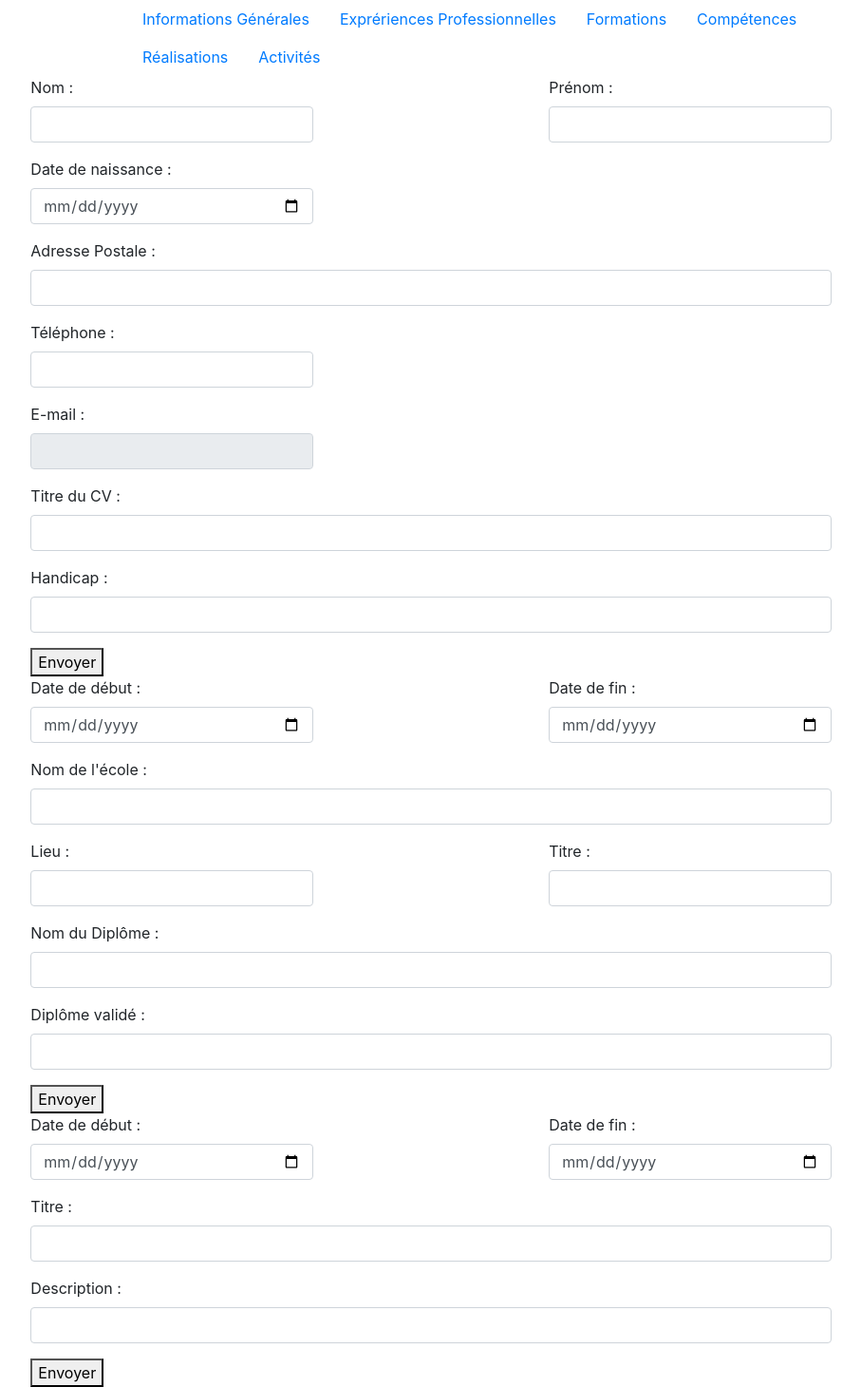
After one commit to igld/curriculum, a PHP site: page /views/corre.php in a window 1280 px wide. The commit adds this page. Shown: the whole page at 95% size, without its empty margins (186-1093 px from the left). Run offline with PHP 8.4, Linux system fonts and the light colour scheme.

Commit message:
Ajout des fichiers pour la création du CV quand aucun CV dans la BDD

```diff
--- a/controllers/verification_connexion_ctrl.php
+++ b/controllers/verification_connexion_ctrl.php
@@ -4,7 +4,7 @@ $mail = htmlspecialchars($_POST['mail']);
 $mdp = htmlspecialchars($_POST['mdp']);
 //Hachage mdp pour ne pas l'avoir en clair dans la BDD
 $mdp_hache = password_hash($_POST['mdp'], PASSWORD_DEFAULT);
-// print_r( $_POST);  affichage du post
+// print_r( $_POST); // affichage du post
 //connection à la BDD
 include '../models/connexion_BDD_mdl.php';
 
--- /dev/null
+++ b/views/corre.php
@@ -0,0 +1,251 @@
+<!doctype html>
+<html lang="fr">
+<head>
+    <title>Title</title>
+    <!-- Required meta tags -->
+    <meta charset="utf-8">
+    <meta name="viewport" content="width=device-width, initial-scale=1, shrink-to-fit=no">
+    <!-- Bootstrap CSS -->
+    <link rel="stylesheet" href="https://stackpath.bootstrapcdn.com/bootstrap/4.1.3/css/bootstrap.min.css" integrity="sha384-MCw98/SFnGE8fJT3GXwEOngsV7Zt27NXFoaoApmYm81iuXoPkFOJwJ8ERdknLPMO" crossorigin="anonymous">
+</head>
+<body>
+
+    <nav class="nav nav-pills offset-3 col-8">
+        <a class="nav-item nav-link " href="#users" data-toggle="tab">Informations Générales</a>
+        <a class="nav-item nav-link " href="#exp_pro" data-toggle="tab">Exprériences Professionnelles</a>
+        <a class="nav-item nav-link " href="#trainings" data-toggle="tab">Formations</a>
+        <a class="nav-item nav-link " href="#skills" data-toggle="tab">Compétences</a>
+        <a class="nav-item nav-link " href="#realisations" data-toggle="tab">Réalisations</a>
+        <a class="nav-item nav-link " href="#activities" data-toggle="tab">Activités</a>
+    </nav>
+
+
+    <div class="tab-content">
+
+        <div class="tab-pane active " id="users">
+                <form class="row">
+
+                    <div class="form-group offset-2 col-3">
+                        <label for="texte">Nom : </label>
+                        <input id="texte" type="text" class="form-control">
+                    </div>
+                    <div class="form-group col-3 offset-2">
+                        <label for="texte">Prénom : </label>
+                        <input id="texte" type="text" class="form-control">
+                    </div>
+                    <div class="form-group col-3 offset-2">
+                        <label for="texte">Date de naissance : </label>
+                        <input id="texte" type="date" class="form-control">
+                    </div>
+                    <!-- Force next columns to break to new line -->
+                    <div class="w-100"></div>
+                    <div class="form-group col-8 offset-2">
+                        <label for="texte">Adresse Postale : </label>
+                        <input id="texte" type="text" class="form-control">
+                    </div>
+                    <!-- Force next columns to break to new line -->
+                    <div class="w-100"></div>
+                    <div class="form-group col-3 offset-2">
+                        <label for="texte">Téléphone : </label>
+                        <input id="texte" type="text" class="form-control">
+                    </div>
+                    <!-- Force next columns to break to new line -->
+                    <div class="w-100"></div>
+                    <div class="form-group col-3 offset-2">
+                        <label for="texte">E-mail : </label>
+                        <input id="texte" type="email" class="form-control" readonly>
+                    </div>
+                    <!-- Force next columns to break to new line -->
+                    <div class="w-100"></div>
+                    <div class="form-group col-8 offset-2">
+                        <label for="texte">Titre du CV : </label>
+                        <input id="texte" type="text" class="form-control">
+                    </div>
+                    <!-- Force next columns to break to new line -->
+                    <div class="w-100"></div>
+                    <div class="form-group col-8 offset-2">
+                        <label for="texte">Handicap : </label>
+                        <input id="texte" type="text" class="form-control">
+                    </div>
+                    <!-- Force next columns to break to new line -->
+                    <div class="w-100"></div>
+                    <div class="offset-2 col-1">
+                        <button >Envoyer</button>
+                    </div>
+                </form>
+
+
+        </div>
+
+        <div class="tab-pane" id="exp_pro">
+            <form class="row">
+
+                    <div class="form-group col-3 offset-2">
+                        <label for="texte">Date de début : </label>
+                        <input id="texte" type="date" class="form-control">
+                    </div>
+                    <div class="form-group col-3 offset-2">
+                        <label for="texte">Date de fin : </label>
+                        <input id="texte" type="date" class="form-control">
+                    </div>
+                    <!-- Force next columns to break to new line -->
+                    <div class="w-100"></div>
+                    <div class="form-group col-8 offset-2">
+                        <label for="texte">Nom de l'entreprise : </label>
+                        <input id="texte" type="text" class="form-control">
+                    </div>
+                    <!-- Force next columns to break to new line -->
+                    <div class="w-100"></div>
+                    <div class="form-group col-3 offset-2">
+                        <label for="texte">Lieu : </label>
+                        <input id="texte" type="text" class="form-control">
+                    </div>
+                    <div class="form-group col-3 offset-2">
+                        <label for="texte">Type de contrat : </label>
+                        <input id="texte" type="text" class="form-control">
+                    </div>
+                    <!-- Force next columns to break to new line -->
+                    <div class="w-100"></div>
+                    <div class="form-group col-8 offset-2">
+                        <label for="texte">Mission : </label>
+                        <input id="texte" type="text" class="form-control">
+                    </div>
+                    <!-- Force next columns to break to new line -->
+                    <div class="w-100"></div>
+                    <div class="form-group col-8 offset-2">
+                        <label for="textarea">Détails : </label>
+                        <textarea id="textarea" class="form-control">Une description de vos taches ici</textarea>
+                    </div>
+                    <!-- Force next columns to break to new line -->
+                    <div class="w-100"></div>
+                    <div class="offset-2 col-1">
+                        <button >Envoyer</button>
+                    </div>
+
+            </form>
+
+        </div>
+
+        <div class="tab-pane active" id="trainings">
+            <form class="row">
+                <div class="form-group col-3 offset-2">
+                    <label for="texte">Date de début : </label>
+                    <input id="texte" type="date" class="form-control">
+                </div>
+                <div class="form-group col-3 offset-2">
+                    <label for="texte">Date de fin : </label>
+                    <input id="texte" type="date" class="form-control">
+                </div>
+                <!-- Force next columns to break to new line -->
+                <div class="w-100"></div>
+                <div class="form-group col-8 offset-2">
+                    <label for="texte">Nom de l'école : </label>
+                    <input id="texte" type="text" class="form-control">
+                </div>
+                <!-- Force next columns to break to new line -->
+                <div class="w-100"></div>
+                <div class="form-group col-3 offset-2">
+                    <label for="texte">Lieu : </label>
+                    <input id="texte" type="text" class="form-control">
+                </div>
+                <div class="form-group col-3 offset-2">
+                    <label for="texte">Titre : </label>
+                    <input id="texte" type="text" class="form-control">
+                </div>
+                <!-- Force next columns to break to new line -->
+                <div class="w-100"></div>
+                <div class="form-group col-8 offset-2">
+                    <label for="texte">Nom du Diplôme  : </label>
+                    <input id="texte" type="text" class="form-control">
+                </div>
+                <!-- Force next columns to break to new line -->
+                <div class="w-100"></div>
+                <div class="form-group col-8 offset-2">
+                    <label for="texte">Diplôme validé : </label>
+                    <input id="texte" type="text" class="form-control">
+                </div>
+                <!-- Force next columns to break to new line -->
+                <div class="w-100"></div>
+                <div class="offset-2 col-1">
+                    <button >Envoyer</button>
+                </div>
+            </form>
+        </div>
+
+        <div class="tab-pane" id="skills">
+            <form class="row">
+                <div class="form-group col-8 offset-2">
+                    <label for="texte">Titre : </label>
+                    <input id="texte" type="text" class="form-control">
+                </div>
+                <!-- Force next columns to break to new line -->
+                <div class="w-100"></div>
+                <div class="form-group col-8 offset-2">
+                    <label for="texte">Description : </label>
+                    <input id="texte" type="text" class="form-control">
+                </div>
+                <div class="offset-2 col-1">
+                    <button >Envoyer</button>
+                </div>
+            </form>
+        </div>
+        <div class="tab-pane active" id="realisations">
+            <form class="row">
+                <div class="form-group col-3 offset-2">
+                    <label for="texte">Date de début : </label>
+                    <input id="texte" type="date" class="form-control">
+                </div>
+                <div class="form-group col-3 offset-2">
+                    <label for="texte">Date de fin : </label>
+                    <input id="texte" type="date" class="form-control">
+                </div>
+                <!-- Force next columns to break to new line -->
+                <div class="w-100"></div>
+                <div class="form-group col-8 offset-2">
+                    <label for="texte">Titre : </label>
+                    <input id="texte" type="text" class="form-control">
+                </div>
+                <!-- Force next columns to break to new line -->
+                <div class="w-100"></div>
+                <div class="form-group col-8 offset-2">
+                    <label for="texte">Description : </label>
+                    <input id="texte" type="text" class="form-control">
+                </div>
+                <!-- Force next columns to break to new line -->
+                <div class="w-100"></div>
+                <div class="offset-2 col-1">
+                    <button >Envoyer</button>
+                </div>
+            </form>
+        </div>
+
+        <div class="tab-pane" id="activities">
+            <form class="row">
+                <div class="form-group col-8 offset-2">
+                    <label for="texte">Titre : </label>
+                    <input id="texte" type="text" class="form-control">
+                </div>
+                <!-- Force next columns to break to new line -->
+                <div class="w-100"></div>
+                <div class="form-group col-8 offset-2">
+                    <label for="texte">Description : </label>
+                    <input id="texte" type="text" class="form-control">
+                </div>
+                <div class="offset-2 col-1">
+                    <button >Envoyer</button>
+                </div>
+            </form>
+        </div>
+
+    </div>
+
+
+
+
+    <!-- Optional JavaScript -->
+    <!-- jQuery first, then Popper.js, then Bootstrap JS -->
+    <script src="https://code.jquery.com/jquery-3.3.1.slim.min.js" integrity="sha384-q8i/X+965DzO0rT7abK41JStQIAqVgRVzpbzo5smXKp4YfRvH+8abtTE1Pi6jizo" crossorigin="anonymous"></script>
+    <script src="https://cdnjs.cloudflare.com/ajax/libs/popper.js/1.14.3/umd/popper.min.js" integrity="sha384-ZMP7rVo3mIykV+2+9J3UJ46jBk0WLaUAdn689aCwoqbBJiSnjAK/l8WvCWPIPm49" crossorigin="anonymous"></script>
+    <script src="https://stackpath.bootstrapcdn.com/bootstrap/4.1.3/js/bootstrap.min.js" integrity="sha384-ChfqqxuZUCnJSK3+MXmPNIyE6ZbWh2IMqE241rYiqJxyMiZ6OW/JmZQ5stwEULTy" crossorigin="anonymous"></script>
+</body>
+</html>
```
Also changed, not shown: controllers/verification_creation_ctrl.php (added, +74 -0 lines), models/insert_activities_crea_mdl.php (added, +18 -0 lines), models/insert_exp_pro_crea_mdl.php (added, +23 -0 lines), models/insert_realisations_crea_mdl.php (added, +18 -0 lines), models/insert_skills_crea_mdl.php (added, +18 -0 lines), models/insert_trainings_crea_mdl.php (added, +23 -0 lines), models/update_user_crea_mdl.php (added, +36 -0 lines), views/create_or_modification.php (+4 -3 lines), views/creation.php (+268 -0 lines).
